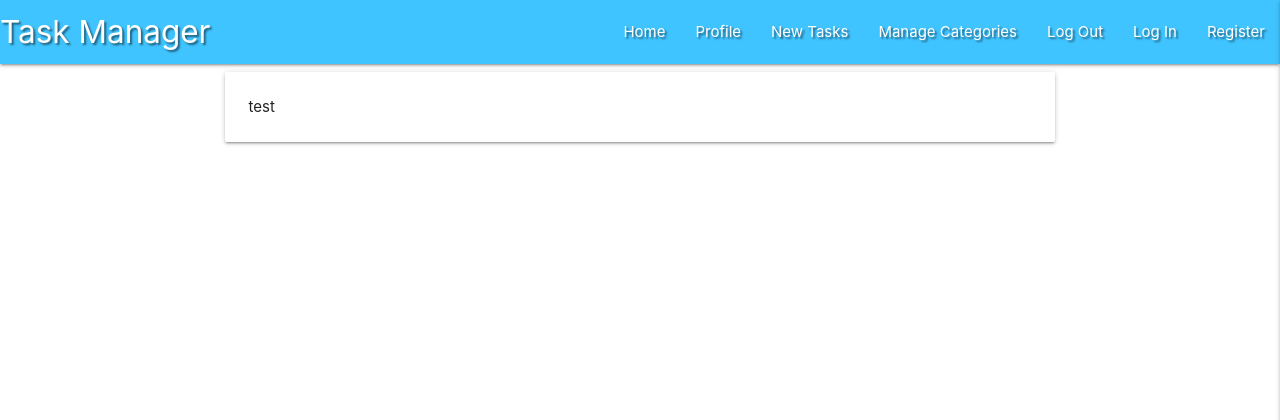
After one commit to shielh/Flask_Mini_Project, a Flask app: page /register in a window 1280 px wide. The commit adds this page. Shown: the top 420 px of the page. Run offline with Flask 2, Linux system fonts and the light colour scheme; some libraries are stand-ins or nearby versions.

Commit message:
Add register template page

```diff
--- a/app.py
+++ b/app.py
@@ -4,6 +4,7 @@ from flask import (
     redirect, request, session, url_for)
 from flask_pymongo import PyMongo
 from bson.objectid import ObjectId
+from werkzeug.security import generate_password_hash, check_password_hash
 if os.path.exists("env.py"):
     import env
 
@@ -24,6 +25,11 @@ def get_tasks():
     return render_template("tasks.html", tasks=tasks)
 
 
+@app.route("/register", methods=["GET", "POST"])
+def register():
+    return render_template("register.html")
+
+
 if __name__ == "__main__":
     app.run(host=os.environ.get("IP"),
             port=int(os.environ.get("PORT")),
--- a/templates/base.html
+++ b/templates/base.html
@@ -25,7 +25,7 @@
                 <li><a href="#">Manage Categories</a></li>
                 <li><a href="#">Log Out</a></li>
                 <li><a href="#">Log In</a></li>
-                <li><a href="#">Register</a></li>
+                <li><a href="{{ url_for('register') }}">Register</a></li>
 
             </ul>
             </div>
@@ -39,7 +39,7 @@
             <li><a href="#">Manage Categories</a></li>
             <li><a href="#">Log Out</a></li>
             <li><a href="#">Log In</a></li>
-            <li><a href="#">Register</a></li>
+            <li><a href="{{ url_for('register') }}">Register</a></li>
         </ul>
 
     </header>
--- /dev/null
+++ b/templates/register.html
@@ -0,0 +1,12 @@
+{% extends "base.html" %}
+{% block content%}
+
+  <div class="row">
+    <form class="col s12 m8 offset-m2">
+      <div class="card-panel">
+        <span>test </span>
+      </div>
+    </form>
+  </div>
+
+{% endblock %}
```
